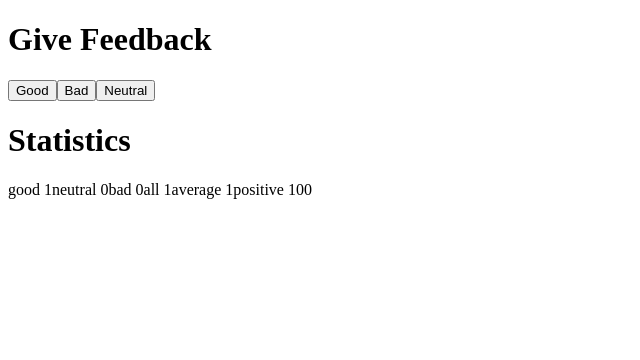
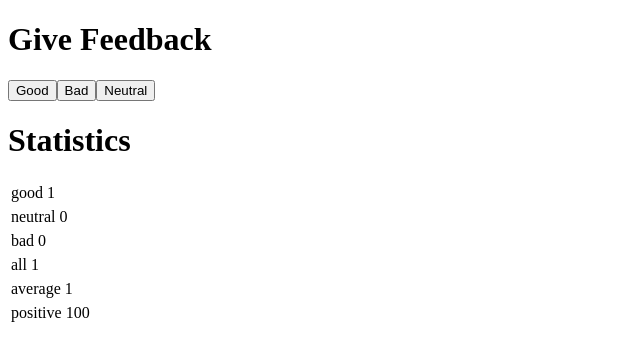
Before and after one commit to Nasretulla/unicafe, a React (Vite) app: page / in a window 1280 px wide. Both pictures are taken after a click on the button "Good". Shown: the top 360 px of the page, without its empty margins (0-640 px from the left). Built offline with nearby package versions, Linux system fonts and the light colour scheme.

Commit message:
a.11* step 6 virheilmoitus korjattu

```diff
--- a/src/App.jsx
+++ b/src/App.jsx
@@ -12,7 +12,18 @@ const Button = ({handleClick, text}) =>{
 const StatisticLine = ({text, value}) => {
   return(
     <>
+
+    <table>
+    <tr>
+    <td>
+
     {text} {value}
+
+   </td>
+
+    </tr>
+
+    </table>
 
     </>
   )
@@ -33,12 +44,12 @@ const Statistics = ( {good, bad, neutral, total}) =>{
   return (
     <>
 
-      <StatisticLine text="good " value={good} />
-      <StatisticLine text="neutral " value={neutral} />
-      <StatisticLine text="bad " value={bad} />
-      <StatisticLine text="all " value={total} />
-      <StatisticLine text="average " value={average} />
-      <StatisticLine text="positive " value={positivePercentage} />
+      <StatisticLine text="good" value={good} />
+      <StatisticLine text="neutral" value={neutral} />
+      <StatisticLine text="bad" value={bad} />
+      <StatisticLine text="all" value={total} />
+      <StatisticLine text="average" value={average} />
+      <StatisticLine text="positive" value={positivePercentage} />
     </>
   );
 
```
